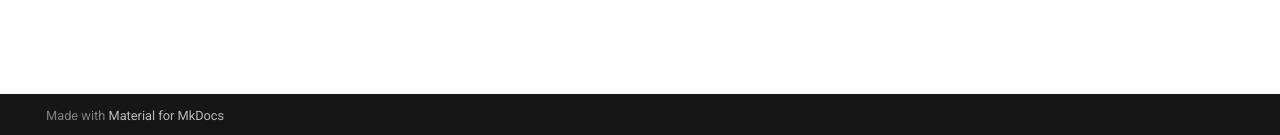
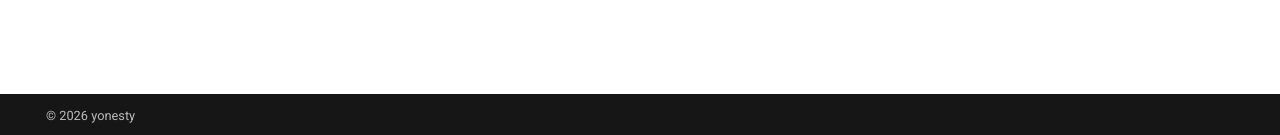
Before and after one commit to ricohaenelsoletti/yonesty, an MkDocs documentation site: the page built from docs/index.md, in a window 1280 px wide. Shown: the part 762-897 px from the top of the page. Built offline with MkDocs 1.6.1 and Material for MkDocs 9.7.7, drawn with Linux system fonts in a browser that asks for light colours.

Commit message:
Add copyright and extra metadata to mkdocs.yml

```diff
--- a/mkdocs.yml
+++ b/mkdocs.yml
@@ -37,3 +37,8 @@ nav:
 
   - Demo:
       - Hammer & Nagel GmbH: demo-hammer-und-nagel-gmbh.md
+
+copyright: >
+  © 2026 yonesty
+extra:
+  generator: false
```
